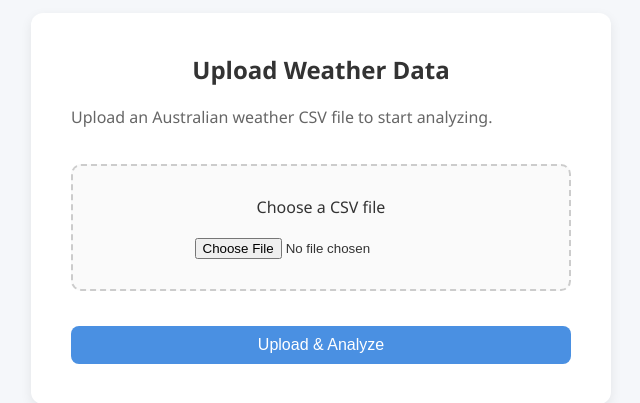
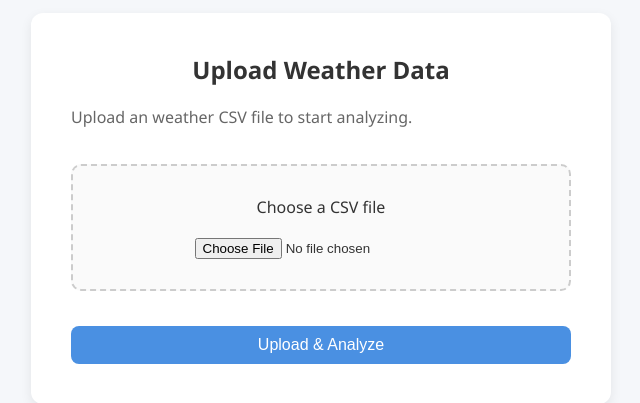
Before and after one commit to Ctack14/Weather-in-Australia, a Flask app: page /upload in a window 1280 px wide. Shown: the part 131-534 px from the top of the page, without its empty margins (319-959 px from the left). Run offline with Flask 3, Linux system fonts and the light colour scheme; the visitor is signed in with stand-in values (Sample User, id 1).

Commit message:
Did the fixes!! Also changed the step to 1 from 0.1 bc that was super gross. Ended up leaving lots of debugging statements around in case I break it later. Used AI to generate most of the HTML and made edits here and there.
 Wow i've been working on this all day time to relax {:-`0

```diff
--- a/pyproject.toml
+++ b/pyproject.toml
@@ -13,7 +13,8 @@ dependencies = [
     "matplotlib",
     "seaborn",
     "flask_sqlalchemy",
-    "scikit-learn"
+    "scikit-learn",
+    ""
 ]
 
 [build-system]
--- a/src/templates/upload.html
+++ b/src/templates/upload.html
@@ -46,7 +46,7 @@
 
     <div class="upload-container">
         <h1>Upload Weather Data</h1>
-        <p style="color:#666;">Upload an Australian weather CSV file to start analyzing.</p>
+        <p style="color:#666;">Upload an weather CSV file to start analyzing.</p>
 
         {% with messages = get_flashed_messages(category_filter=["error"]) %}
             {% if messages %}
```
Also changed, not shown: README.md.
